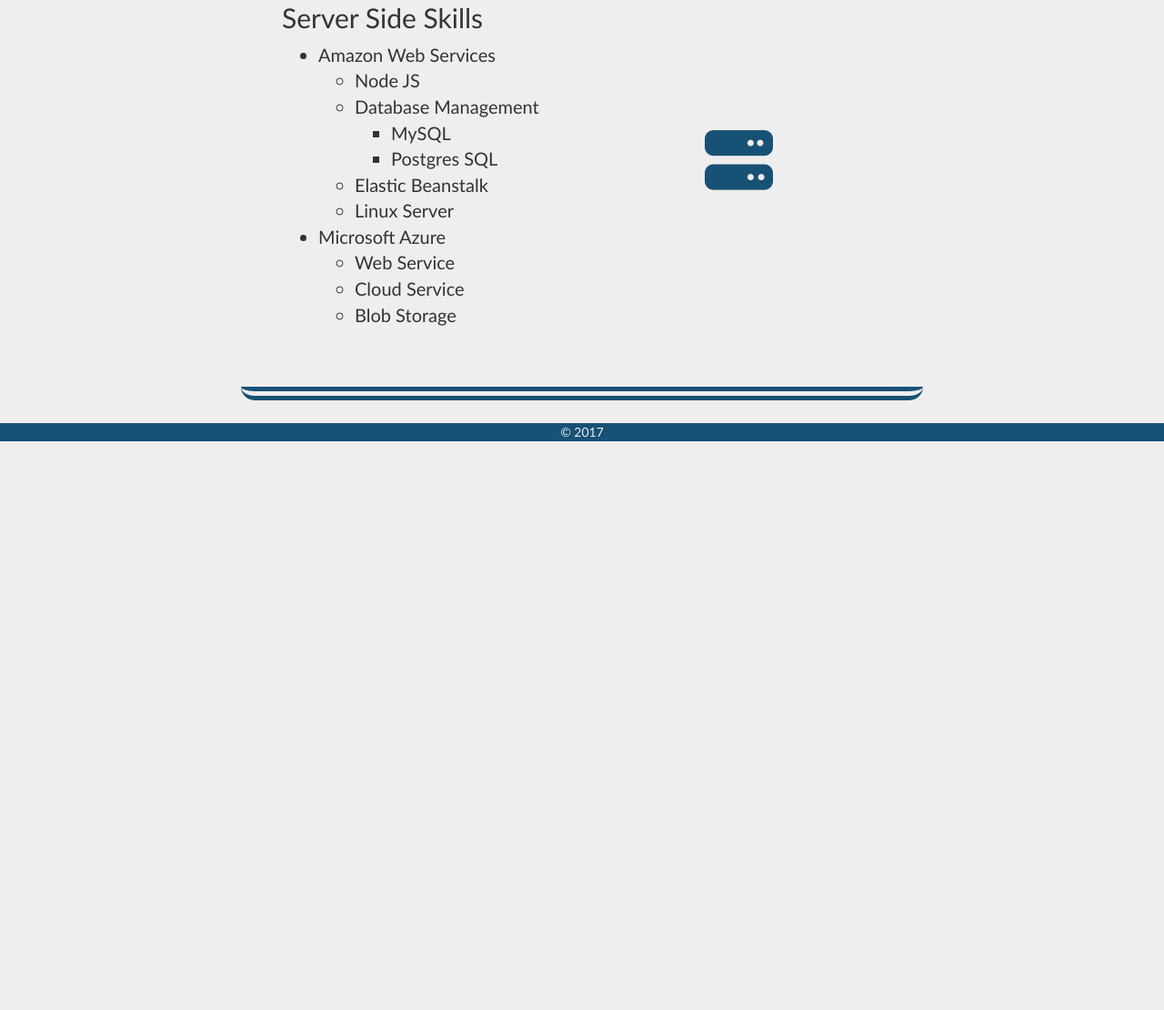
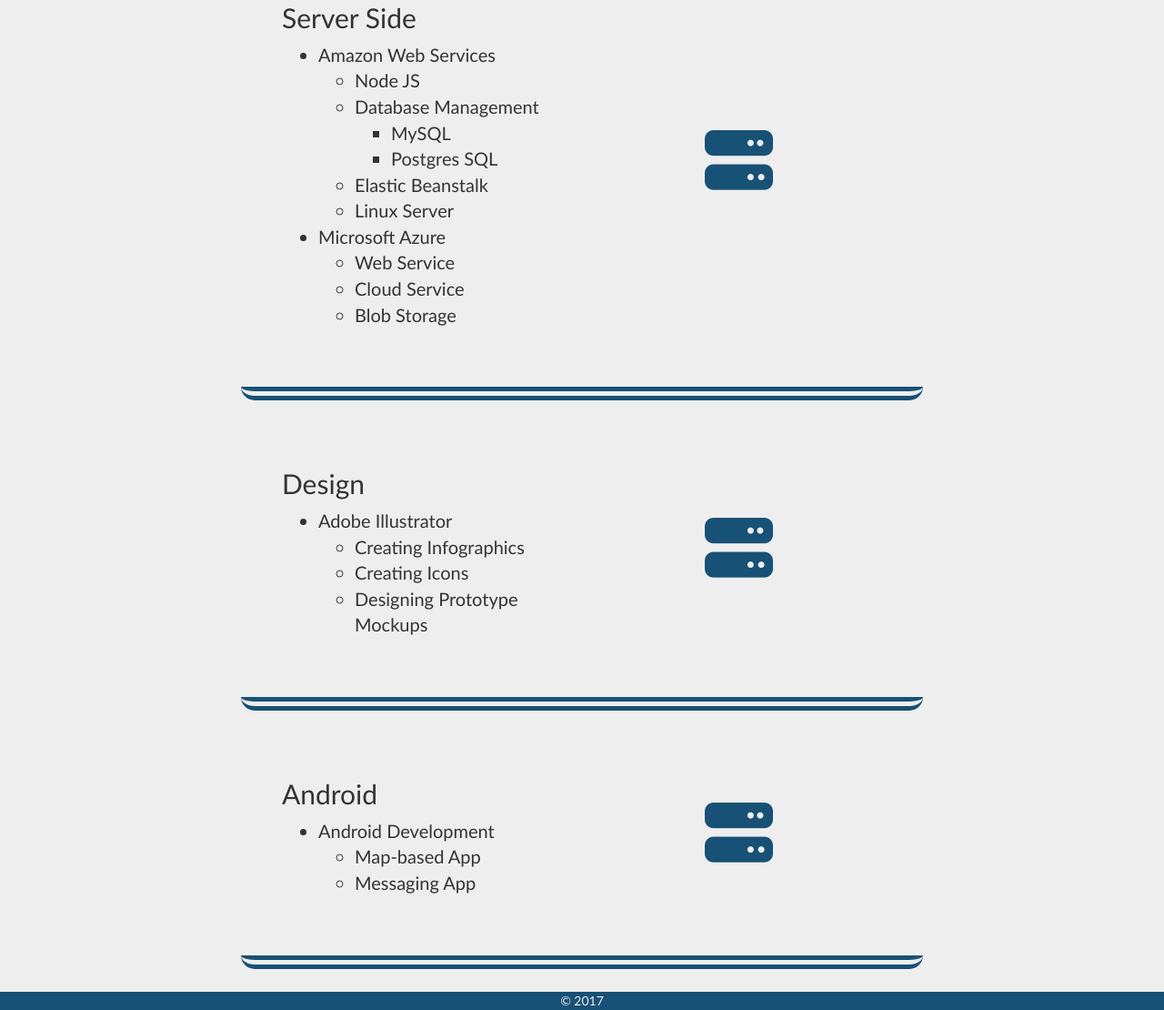
Before and after one commit to troytheboy/troybarnard, a plain HTML site: page index.html in a window 1280 px wide. Shown: the part 1536-2646 px from the top of the page at 91% size. Before the commit the page ends 2021 px from the top, so only its background shows below. Drawn offline with nearby package versions, Linux system fonts and the light colour scheme.

Commit message:
added more sections to resume

```diff
--- a/index.html
+++ b/index.html
@@ -50,7 +50,7 @@
         <div class="container resume">
             <div class="row flex-container">
                 <div class="col-md-6">
-                    <h2>Front End Skills</h2>
+                    <h2>Front End</h2>
                     <ul>
                         <li>HTML, CSS, JavaScript</li>
                         <li>Experience with:
@@ -72,7 +72,7 @@
         <div class="container resume">
             <div class="row flex-container">
                 <div class="col-md-6">
-                    <h2>Server Side Skills</h2>
+                    <h2>Server Side</h2>
                     <ul>
                         <li>Amazon Web Services
                             <ul>
@@ -101,6 +101,43 @@
                 </div>
             </div>
         </div>
+        <div class="container resume">
+            <div class="row flex-container">
+                <div class="col-md-6">
+                    <h2>Design</h2>
+                    <ul>
+                        <li>Adobe Illustrator
+                            <ul>
+                                <li>Creating Infographics</li>
+                                <li>Creating Icons</li>
+                                <li>Designing Prototype Mockups</li>
+                            </ul>
+                        </li>
+                    </ul>
+                </div>
+                <div class="col-md-6 text-center">
+                    <i class="fa fa-server" aria-hidden="true"></i>
+                </div>
+            </div>
+        </div>
+        <div class="container resume">
+            <div class="row flex-container">
+                <div class="col-md-6">
+                    <h2>Android</h2>
+                    <ul>
+                        <li>Android Development
+                            <ul>
+                                <li>Map-based App</li>
+                                <li>Messaging App</li>
+                            </ul>
+                        </li>
+                    </ul>
+                </div>
+                <div class="col-md-6 text-center">
+                    <i class="fa fa-server" aria-hidden="true"></i>
+                </div>
+            </div>
+        </div>
         <div class="footer">
             &#169; 2017
         </div>
```
